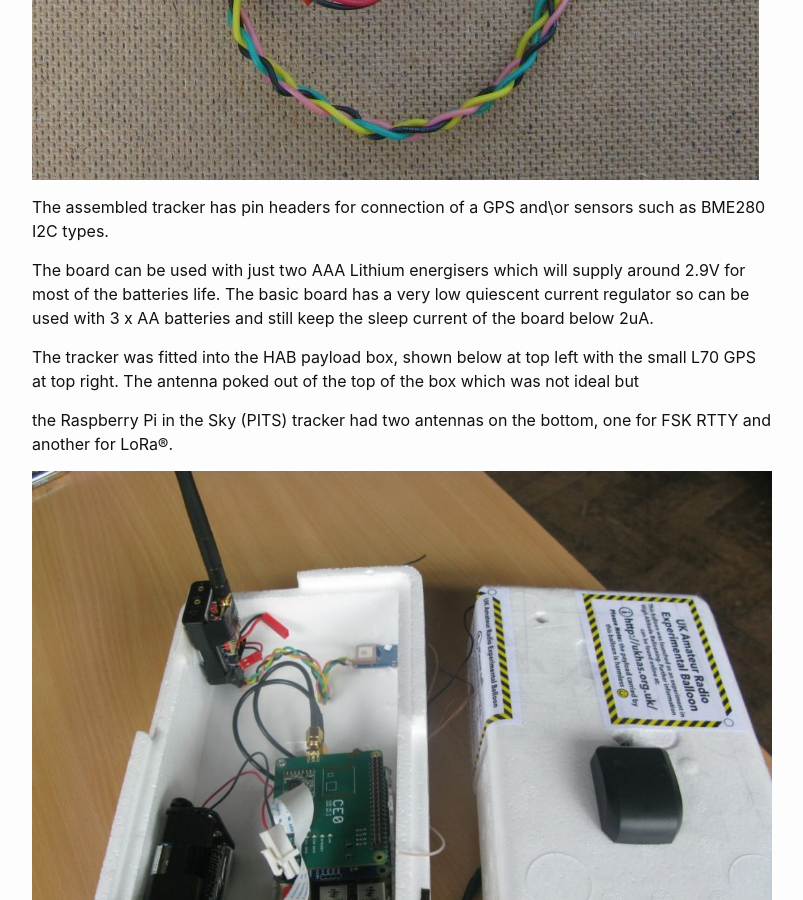
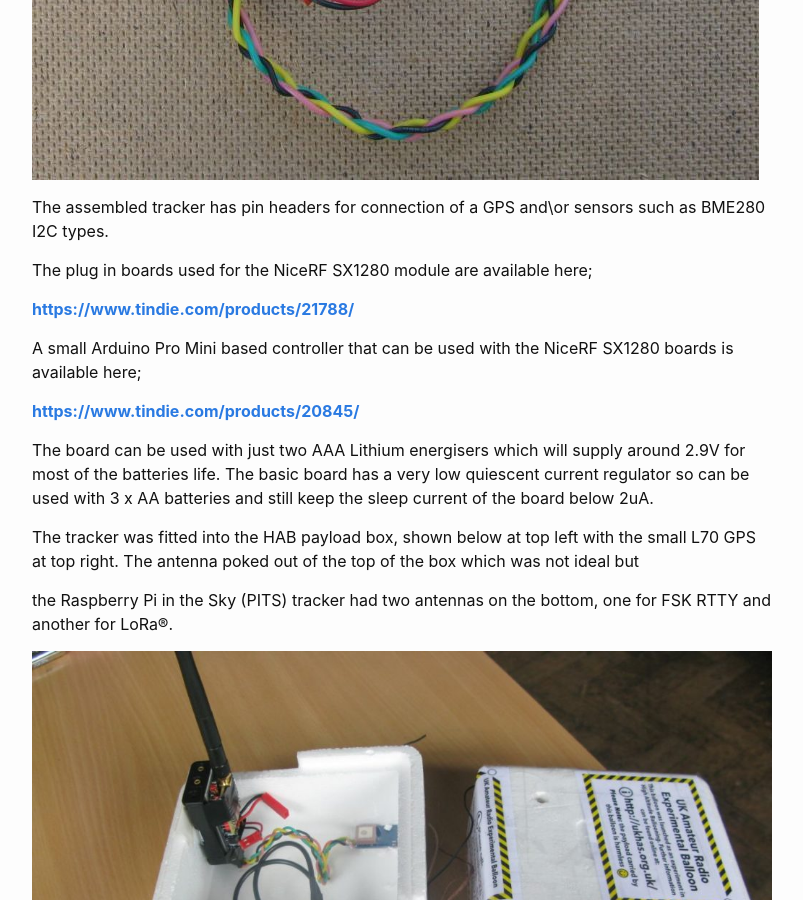
Before and after one commit to StuartsProjects/StuartsProjects.github.io, a Jekyll site: the page built from _posts/2019-10-08-2-4ghz-nicerf-sx1280-lora-balloon-tracker-update-now-89km-achieved.md, in a window 1280 px wide and 900 px high, scrolled down 3003 px. Shown: the whole window, without its empty margins (238-1041 px from the left). Built offline with Jekyll 4.4.1, drawn with Linux system fonts in a browser that asks for light colours.

Commit message:
Add links to plug in boards

```diff
--- a/_posts/2019-10-08-2-4ghz-nicerf-sx1280-lora-balloon-tracker-update-now-89km-achieved.md
+++ b/_posts/2019-10-08-2-4ghz-nicerf-sx1280-lora-balloon-tracker-update-now-89km-achieved.md
@@ -22,6 +22,14 @@ The assembled 2.4Ghz tracker is fairly compact and I choose to use a standard sm
 ![](/images/word-image-5.jpeg)
 
 The assembled tracker has pin headers for connection of a GPS and\\or sensors such as BME280 I2C types.
+
+The plug in boards used for the NiceRF SX1280 module are available here;
+
+**[https://www.tindie.com/products/21788/](https://www.tindie.com/products/21788/)**
+
+A small Arduino Pro Mini based controller that can be used with the NiceRF SX1280 boards is available here;
+
+[**https://www.tindie.com/products/20845/**](https://www.tindie.com/products/20845/)
 
 The board can be used with just two AAA Lithium energisers which will supply around 2.9V for most of the batteries life. The basic board has a very low quiescent current regulator so can be used with 3 x AA batteries and still keep the sleep current of the board below 2uA.
 
```
Also changed, not shown: _posts/2019-10-07-2-4ghz-nicerf-sx1280-lora-balloon-tracker-85km-achieved.md (+8 -0 lines).
